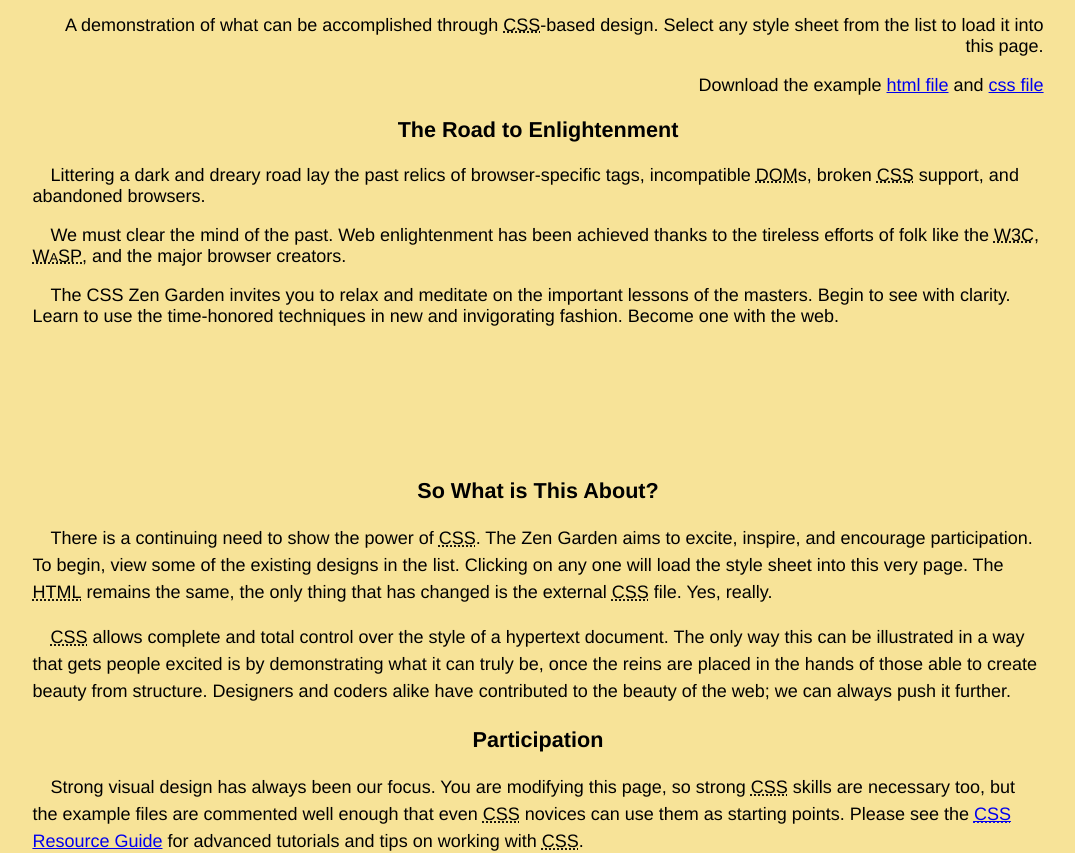
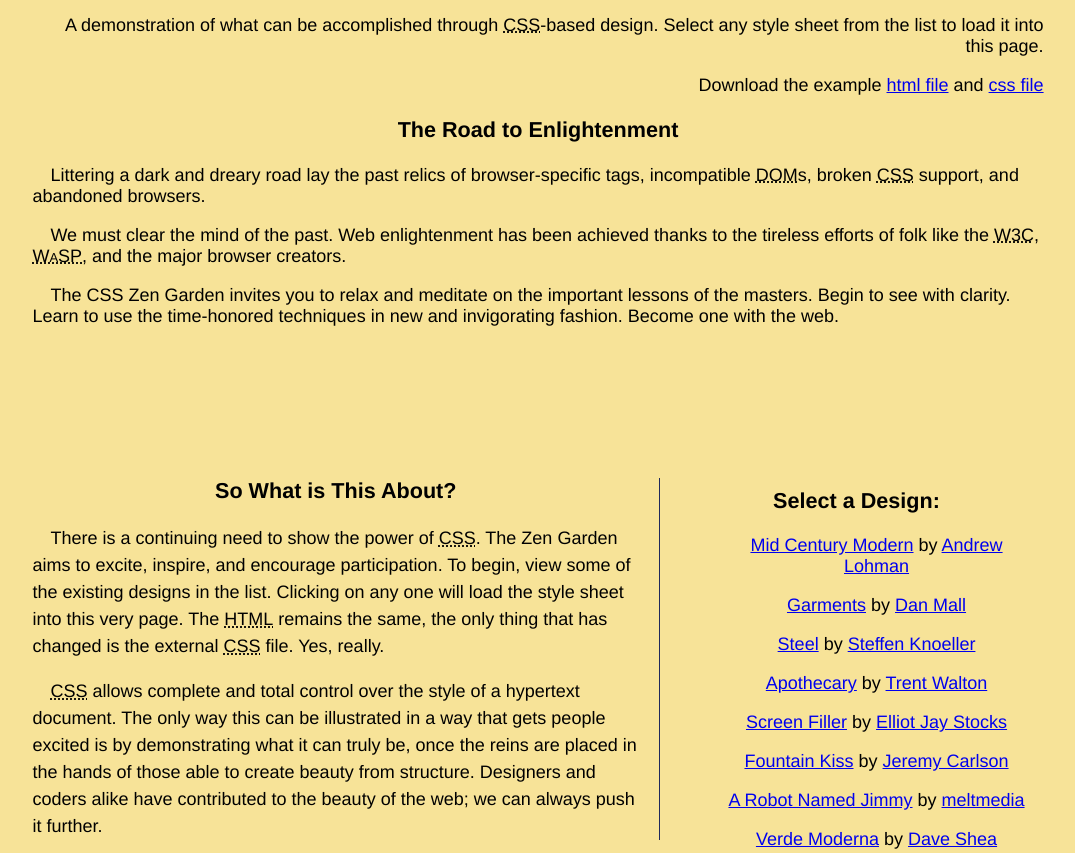
Before and after one commit to Geraldo-2024/Projeto-css-Zen-Garden, a plain HTML site: page index.html in a window 1280 px wide. Shown: the part 102-955 px from the top of the page, without its empty margins (102-1177 px from the left). Drawn offline with Linux system fonts and the light colour scheme.

Commit message:
Exercicio CCS posicionamento

```diff
--- a/style.css
+++ b/style.css
@@ -1,27 +1,22 @@
 
-/*Exercícios - Box Model
+/*Exercícios - Posicionamento
 
-1. Vamos definir algumas diretivas gerais para nossa página.
-- Defina a largura geral da página em 80%, limitado a no máximo 1280px de largura.
-Centralize a página na tela.
-- Defina a altura da seção de introdução em 550px
-- Remova o container #design-archives da renderização da página
-2. Agora vamos incrementar o cabeçalho da página.
-- Inverta a cor do cabeçalho aplicando o fundo escuro e a fonte clara.
-- Coloque título e subtítulo lado-a-lado, mas mantendo espaçamento entre eles e o
-restante da página.
-- Adicione um espaçamento lateral de 1em para o título principal.
-3. É hora de incrementar os menus!
-- Remova os bullets dos itens de menu presentes no painel lateral.
-- Aumente o espaçamento entre os itens do menu para 1em, pelo menos.
-- Centralize os itens presentes em cada menu.
-4. Por fim, vamos aplicar uma inversão de cores no rodapé para ele ganhar um contraste
-em relação ao restante da página.
-- Adicione 4% de espaçamento externo no rodapé.
-- Transforme cada link do rodapé em uma caixa colocando borda sólida de 2px, e
-espaçamento interno de 0.5em.
+O foco dessa atividade será reposicionar os elementos da nossa página!
 
-Envie nessa atividade com o link do projeto no GitHub.*/
+1. Defina o elemento .page-wrapper como referência para posicionamento.
+2. Faça com que o painel .explanation ocupe 60% da largura disponível, mas crie um
+espaçamento a direita de 35% utilizando margin .
+- Adicione uma borda à direita do painel de 1px, com a cor #1f295c
+- Adicione um espaçamento interno de 2% no lado direito do painel.
+3. Agora mova o menu de designs para a direita da página, ocupando o espaço em branco
+deixado pelo elemento .explanation .
+- Faça-o iniciar na parte superior da página, após a parte de introdução (por exemplo,
+aplicando top: 560px ).
+- Faça-o iniciar após o elemento .explanation (por exemplo, aplicando left: 62% ).
+- Adicione um espaçamento interno horizontal de 2% no menu para centralizá-lo.
+
+Envie nessa atividade com o link do projeto no GitHub.
+*/
 
 aside ul {
     list-style-type: none;
@@ -46,6 +41,20 @@ aside ul li {
     width: 80%;
     max-width: 1200px;
     margin: auto;
+    position: relative;
+}
+
+.explanation {
+    width: 60%;
+    border-right: #1f295c solid 1px;
+    padding-right: 2%;
+}
+
+.design-selection {
+    position: absolute;
+    top: 560px;
+    left: 62%;
+    padding-left: 1%;
 }
 
 #zen-intro {
```
